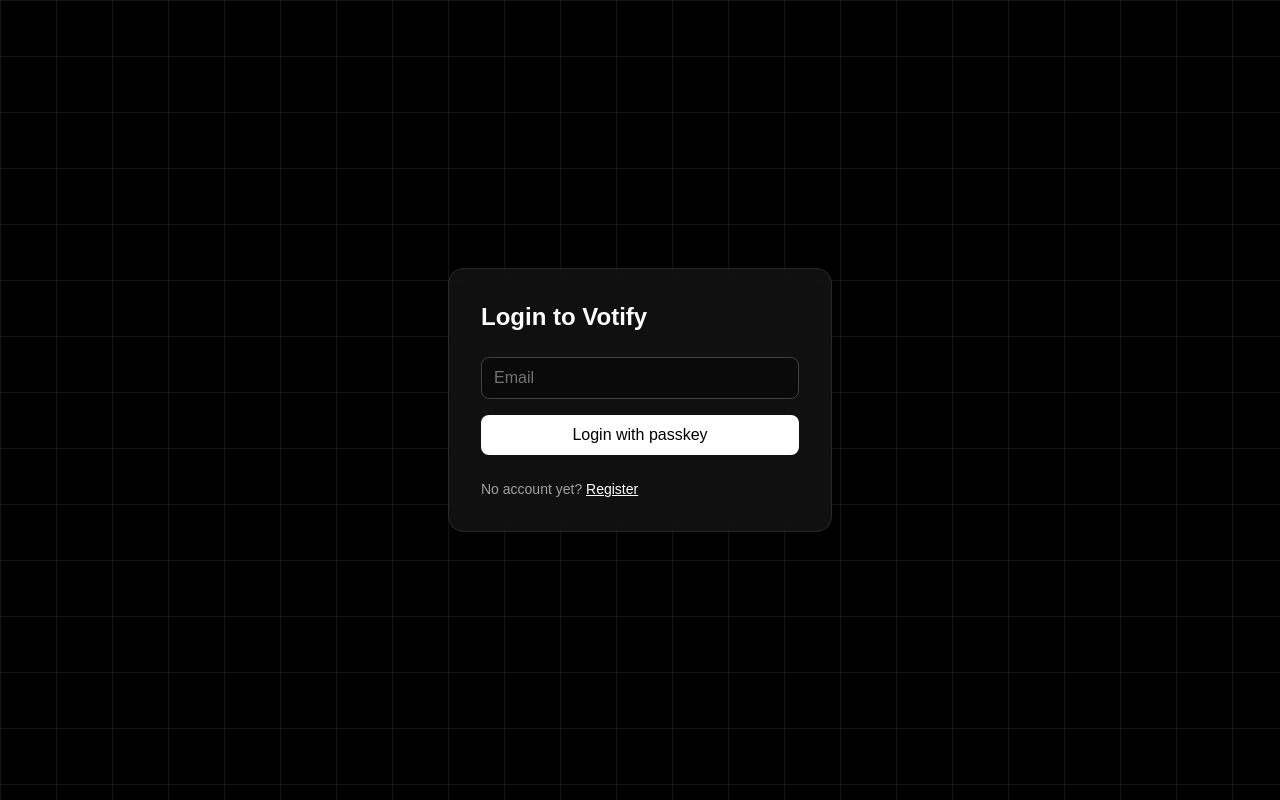
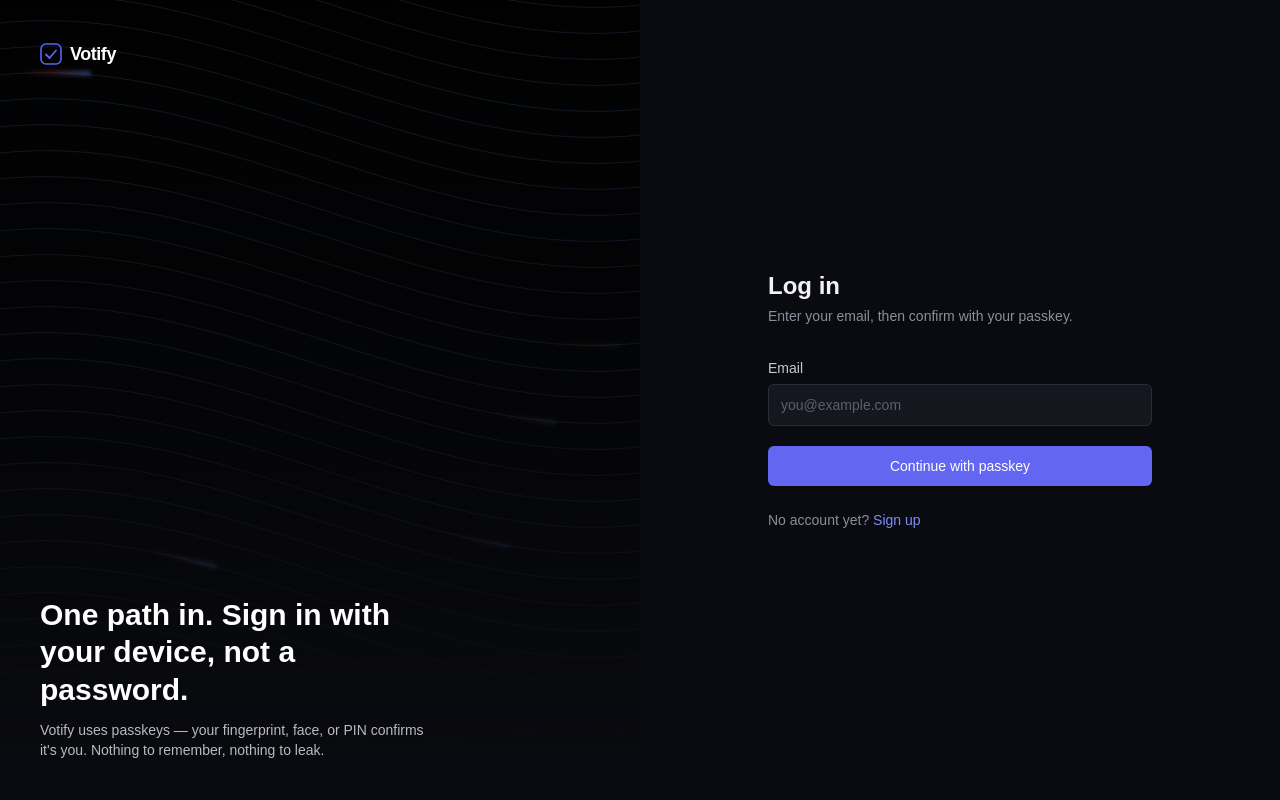
Before and after one commit to ARYAN0529/VoteFlow, a Next.js app: page /login in a window 1280 px wide. Built offline with nearby package versions, Linux system fonts and the light colour scheme.

Commit message:
dynamic background effects in login and registration pages

```diff
--- a/src/app/login/page.tsx
+++ b/src/app/login/page.tsx
@@ -1,8 +1,11 @@
 "use client";
 
-import { useState } from "react";
+import { useEffect, useRef, useState } from "react";
 import { useRouter } from "next/navigation";
+import MeteorBackground from "@/components/MeteorBackground";
 import { startAuthentication } from "@simplewebauthn/browser";
+
+
 
 export default function LoginPage() {
   const router = useRouter();
@@ -16,7 +19,6 @@
     setLoading(true);
 
     try {
-      // Step 1: ask the server for a login challenge
       const optionsRes = await fetch("/api/auth/login/options", {
         method: "POST",
         headers: { "Content-Type": "application/json" },
@@ -31,10 +33,8 @@
         return;
       }
 
-      // Step 2: triggers the OS passkey prompt to sign the challenge
       const authResponse = await startAuthentication({ optionsJSON: options });
 
-      // Step 3: send the signed response back to verify identity
       const verifyRes = await fetch("/api/auth/login/verify", {
         method: "POST",
         headers: { "Content-Type": "application/json" },
@@ -59,59 +59,81 @@
   };
 
   return (
-    <div className="relative min-h-screen overflow-hidden bg-black">
-      {/* Grid Background */}
-      <div
-        className="absolute inset-0"
-        style={{
-          backgroundColor: "#000",
-          backgroundImage: `
-            linear-gradient(rgba(255,255,255,0.08) 1px, transparent 1px),
-            linear-gradient(90deg, rgba(255,255,255,0.08) 1px, transparent 1px)
-          `,
-          backgroundSize: "56px 56px",
-        }}
-      />
+    <div className="grid min-h-screen bg-[#0A0B10] lg:grid-cols-2">
+      {/* Left — meteor lines panel, hidden on mobile */}
+      <div className="relative hidden overflow-hidden bg-black lg:block">
+        <MeteorBackground />
+        {/* Dark gradient overlay so text stays readable over the lines */}
+        <div className="pointer-events-none absolute inset-0 bg-gradient-to-t from-[#0A0B10] via-[#0A0B10]/40 to-[#0A0B10]/10" />
 
-      {/* Content */}
-      <div className="relative z-10 flex min-h-screen items-center justify-center px-4">
-        <div className="w-full max-w-sm rounded-2xl border border-white/10 bg-neutral-900/70 p-8 backdrop-blur-md">
-          <h1 className="mb-6 text-2xl font-semibold text-white">
-            Login to Votify
+        <div className="relative flex h-full flex-col justify-between p-10">
+          <div className="flex items-center gap-2">
+            <svg width="22" height="22" viewBox="0 0 22 22" fill="none">
+              <rect x="1" y="1" width="20" height="20" rx="5" stroke="#5867f2" strokeWidth="1.6" />
+              <path d="M6 11.5L9.5 15L16 7.5" stroke="#5867f2" strokeWidth="1.8" strokeLinecap="round" strokeLinejoin="round" />
+            </svg>
+            <span className="text-lg font-semibold tracking-tight text-white">Votify</span>
+          </div>
+
+          <div className="max-w-sm">
+            <h1 className="text-3xl font-semibold leading-tight text-white">
+              One path in. Sign in with your device, not a password.
             </h1>
+            <p className="mt-3 text-sm text-[#B8BAC4]">
+              Votify uses passkeys — your fingerprint, face, or PIN confirms it&apos;s you.
+              Nothing to remember, nothing to leak.
+            </p>
+          </div>
+        </div>
+      </div>
 
-          <form onSubmit={handleLogin} className="flex flex-col gap-4">
+      {/* Right — form panel */}
+      <div className="flex items-center justify-center px-4 py-16">
+        <div className="w-full max-w-sm">
+          <div className="mb-8 flex items-center gap-2 lg:hidden">
+            <svg width="20" height="20" viewBox="0 0 22 22" fill="none">
+              <rect x="1" y="1" width="20" height="20" rx="5" stroke="#6366F1" strokeWidth="1.6" />
+              <path d="M6 11.5L9.5 15L16 7.5" stroke="#6366F1" strokeWidth="1.8" strokeLinecap="round" strokeLinejoin="round" />
+            </svg>
+            <span className="text-base font-semibold tracking-tight text-[#F2F2F5]">Votify</span>
+          </div>
+
+          <h2 className="text-2xl font-semibold text-[#F2F2F5]">Log in</h2>
+          <p className="mt-1 text-sm text-[#8B8F9C]">
+            Enter your email, then confirm with your passkey.
+          </p>
+
+          <form onSubmit={handleLogin} className="mt-8 flex flex-col gap-4">
+            <div>
+              <label htmlFor="email" className="mb-1.5 block text-sm font-medium text-[#C8CAD3]">
+                Email
+              </label>
               <input
+                id="email"
                 type="email"
-              placeholder="Email"
+                placeholder="you@example.com"
                 value={email}
                 onChange={(e) => setEmail(e.target.value)}
                 required
-              className="rounded-lg border border-neutral-700 bg-neutral-950 px-3 py-2 text-white outline-none transition focus:border-blue-500 placeholder:text-neutral-500"
+                className="w-full rounded-md border border-[#2A2D36] bg-[#15171E] px-3 py-2.5 text-sm text-[#F2F2F5] outline-none transition placeholder:text-[#5C5F6B] focus:border-[#6366F1] focus:ring-1 focus:ring-[#6366F1]"
               />
+            </div>
 
-            {error && (
-              <p className="text-sm text-red-500">
-                {error}
-              </p>
-            )}
+            {error && <p className="text-sm text-red-400">{error}</p>}
 
             <button
               type="submit"
               disabled={loading}
-              className="rounded-lg bg-white px-4 py-2 font-medium text-black transition hover:bg-neutral-200 disabled:opacity-50"
+              className="mt-1 rounded-md bg-[#6366F1] px-4 py-2.5 text-sm font-medium text-white transition hover:bg-[#4F46E5] disabled:opacity-50"
             >
-              {loading ? "Verifying passkey..." : "Login with passkey"}
+              {loading ? "Verifying passkey..." : "Continue with passkey"}
             </button>
           </form>
 
-          <p className="mt-6 text-sm text-neutral-400">
+          <p className="mt-6 text-sm text-[#8B8F9C]">
             No account yet?{" "}
-            <a
-              href="/register"
-              className="font-medium text-white underline hover:text-neutral-300"
-            >
-              Register
+            <a href="/register" className="font-medium text-[#818CF8] hover:text-[#A5A8F5]">
+              Sign up
             </a>
           </p>
         </div>
--- a/src/app/register/page.tsx
+++ b/src/app/register/page.tsx
@@ -3,6 +3,7 @@
 import { useState } from "react";
 import { useRouter } from "next/navigation";
 import { startRegistration } from "@simplewebauthn/browser";
+import MeteorBackground from "@/components/MeteorBackground";
 
 export default function RegisterPage() {
   const router = useRouter();
@@ -17,7 +18,6 @@
     setLoading(true);
 
     try {
-      // Step 1: ask the server for a challenge (registration options)
       const optionsRes = await fetch("/api/auth/register/options", {
         method: "POST",
         headers: { "Content-Type": "application/json" },
@@ -32,10 +32,8 @@
         return;
       }
 
-      // Step 2: this triggers the actual OS passkey prompt
       const registrationResponse = await startRegistration({ optionsJSON: options });
 
-      // Step 3: send the signed response back to the server to verify
       const verifyRes = await fetch("/api/auth/register/verify", {
         method: "POST",
         headers: { "Content-Type": "application/json" },
@@ -60,68 +58,95 @@
   };
 
   return (
-  <div className="relative min-h-screen overflow-hidden bg-black">
-    {/* Grid Background */}
-    <div
-      className="absolute inset-0"
-      style={{
-        backgroundColor: "#000",
-        backgroundImage: `
-          linear-gradient(rgba(255,255,255,0.08) 1px, transparent 1px),
-          linear-gradient(90deg, rgba(255,255,255,0.08) 1px, transparent 1px)
-        `,
-        backgroundSize: "56px 56px",
-      }}
-    />
+    <div className="grid min-h-screen bg-[#0A0B10] lg:grid-cols-2">
+      {/* Left — meteor lines panel, matches login */}
+      <div className="relative hidden overflow-hidden bg-black lg:block">
+        <MeteorBackground />
+        <div className="pointer-events-none absolute inset-0 bg-gradient-to-t from-[#0A0B10] via-[#0A0B10]/40 to-[#0A0B10]/10" />
 
-    {/* Content */}
-    <div className="relative z-10 flex min-h-screen items-center justify-center px-4">
-      <div className="w-full max-w-sm rounded-2xl border border-white/10 bg-neutral-900/70 p-8 backdrop-blur-md">
-        <h1 className="mb-6 text-2xl font-semibold text-white">
-          Create your Votify account
+        <div className="relative flex h-full flex-col justify-between p-10">
+          <div className="flex items-center gap-2">
+            <svg width="22" height="22" viewBox="0 0 22 22" fill="none">
+              <rect x="1" y="1" width="20" height="20" rx="5" stroke="#5867f2" strokeWidth="1.6" />
+              <path d="M6 11.5L9.5 15L16 7.5" stroke="#5867f2" strokeWidth="1.8" strokeLinecap="round" strokeLinejoin="round" />
+            </svg>
+            <span className="text-lg font-semibold tracking-tight text-white">Votify</span>
+          </div>
+
+          <div className="max-w-sm">
+            <h1 className="text-3xl font-semibold leading-tight text-white">
+              A fresh start. Set up your passkey in seconds.
             </h1>
+            <p className="mt-3 text-sm text-[#B8BAC4]">
+              No password to create or forget. Your device confirms it&apos;s you,
+              every time you come back.
+            </p>
+          </div>
+        </div>
+      </div>
 
-        <form onSubmit={handleRegister} className="flex flex-col gap-4">
+      {/* Right — form panel */}
+      <div className="flex items-center justify-center px-4 py-16">
+        <div className="w-full max-w-sm">
+          <div className="mb-8 flex items-center gap-2 lg:hidden">
+            <svg width="20" height="20" viewBox="0 0 22 22" fill="none">
+              <rect x="1" y="1" width="20" height="20" rx="5" stroke="#6366F1" strokeWidth="1.6" />
+              <path d="M6 11.5L9.5 15L16 7.5" stroke="#6366F1" strokeWidth="1.8" strokeLinecap="round" strokeLinejoin="round" />
+            </svg>
+            <span className="text-base font-semibold tracking-tight text-[#F2F2F5]">Votify</span>
+          </div>
+
+          <h2 className="text-2xl font-semibold text-[#F2F2F5]">Create your account</h2>
+          <p className="mt-1 text-sm text-[#8B8F9C]">
+            Enter your details, then set up your passkey.
+          </p>
+
+          <form onSubmit={handleRegister} className="mt-8 flex flex-col gap-4">
+            <div>
+              <label htmlFor="name" className="mb-1.5 block text-sm font-medium text-[#C8CAD3]">
+                Name
+              </label>
               <input
+                id="name"
                 type="text"
-            placeholder="Name"
+                placeholder="Your name"
                 value={name}
                 onChange={(e) => setName(e.target.value)}
                 required
-            className="rounded-lg border border-neutral-700 bg-neutral-950 px-3 py-2 text-white outline-none transition focus:border-blue-500 placeholder:text-neutral-500"
+                className="w-full rounded-md border border-[#2A2D36] bg-[#15171E] px-3 py-2.5 text-sm text-[#F2F2F5] outline-none transition placeholder:text-[#5C5F6B] focus:border-[#6366F1] focus:ring-1 focus:ring-[#6366F1]"
               />
+            </div>
 
+            <div>
+              <label htmlFor="email" className="mb-1.5 block text-sm font-medium text-[#C8CAD3]">
+                Email
+              </label>
               <input
+                id="email"
                 type="email"
-            placeholder="Email"
+                placeholder="you@example.com"
                 value={email}
                 onChange={(e) => setEmail(e.target.value)}
                 required
-            className="rounded-lg border border-neutral-700 bg-neutral-950 px-3 py-2 text-white outline-none transition focus:border-blue-500 placeholder:text-neutral-500"
+                className="w-full rounded-md border border-[#2A2D36] bg-[#15171E] px-3 py-2.5 text-sm text-[#F2F2F5] outline-none transition placeholder:text-[#5C5F6B] focus:border-[#6366F1] focus:ring-1 focus:ring-[#6366F1]"
               />
+            </div>
 
-          {error && (
-            <p className="text-sm text-red-500">
-              {error}
-            </p>
-          )}
+            {error && <p className="text-sm text-red-400">{error}</p>}
 
             <button
               type="submit"
               disabled={loading}
-            className="rounded-lg bg-white px-4 py-2 font-medium text-black transition hover:bg-neutral-200 disabled:opacity-50"
+              className="mt-1 rounded-md bg-[#6366F1] px-4 py-2.5 text-sm font-medium text-white transition hover:bg-[#4F46E5] disabled:opacity-50"
             >
-            {loading ? "Setting up passkey..." : "Register with passkey"}
+              {loading ? "Setting up passkey..." : "Continue with passkey"}
             </button>
           </form>
 
-        <p className="mt-6 text-sm text-neutral-400">
+          <p className="mt-6 text-sm text-[#8B8F9C]">
             Already have an account?{" "}
-          <a
-            href="/login"
-            className="font-medium text-white underline hover:text-neutral-300"
-          >
-            Login
+            <a href="/login" className="font-medium text-[#818CF8] hover:text-[#A5A8F5]">
+              Log in
             </a>
           </p>
         </div>
--- /dev/null
+++ b/src/components/MeteorBackground.tsx
@@ -0,0 +1,120 @@
+"use client";
+
+import { useEffect, useRef } from "react";
+
+export default function MeteorBackground() {
+  const containerRef = useRef<HTMLDivElement>(null);
+  const svgRef = useRef<SVGSVGElement>(null);
+
+  useEffect(() => {
+    const container = containerRef.current;
+    const svg = svgRef.current;
+    if (!container || !svg) return;
+
+    const SPACING = 26;
+    const DROP = 90;
+    const BEND = 70;
+    const CYCLE = 10;
+    const METEOR_CHANCE = 0.3;
+
+    const build = () => {
+      const W = container.clientWidth;
+      const H = container.clientHeight;
+
+      svg.setAttribute("viewBox", `0 0 ${W} ${H}`);
+      svg.innerHTML = "";
+      container.querySelectorAll(".meteor").forEach((el) => el.remove());
+
+      const rowCount = Math.ceil((H + 400) / SPACING);
+
+      const buildPath = (offsetY: number) => {
+        const x0 = -60;
+        const x3 = W + 60;
+        const y0 = offsetY;
+        const y3 = offsetY + DROP;
+        const x1 = W * 0.32;
+        const x2 = W * 0.68;
+        const y1 = offsetY - BEND;
+        const y2 = offsetY + DROP + BEND;
+        return `M ${x0},${y0} C ${x1},${y1} ${x2},${y2} ${x3},${y3}`;
+      };
+
+      for (let i = 0; i < rowCount; i++) {
+        const offsetY = i * SPACING - 200;
+        const d = buildPath(offsetY);
+
+        const path = document.createElementNS("http://www.w3.org/2000/svg", "path");
+        path.setAttribute("d", d);
+        path.setAttribute("fill", "none");
+        path.setAttribute("stroke", "rgba(140,150,255,0.16)");
+        path.setAttribute("stroke-width", "1");
+        svg.appendChild(path);
+
+        if (Math.random() < METEOR_CHANCE) {
+          const meteor = document.createElement("div");
+          meteor.className = "meteor";
+          meteor.style.offsetPath = `path('${d}')`;
+          meteor.style.animationDuration = `${CYCLE + Math.random() * 4}s`;
+          meteor.style.animationDelay = `${-Math.random() * 20}s`;
+          container.appendChild(meteor);
+        }
+      }
+    };
+
+    build();
+
+    const resizeObserver = new ResizeObserver(() => build());
+    resizeObserver.observe(container);
+
+    return () => {
+      resizeObserver.disconnect();
+      container.querySelectorAll(".meteor").forEach((el) => el.remove());
+    };
+  }, []);
+
+  return (
+    <div ref={containerRef} className="absolute inset-0 overflow-hidden">
+      <svg ref={svgRef} className="absolute inset-0 h-full w-full" xmlns="http://www.w3.org/2000/svg" />
+      <style jsx global>{`
+        .meteor {
+          position: absolute;
+          top: 0;
+          left: 0;
+          width: 70px;
+          height: 4px;
+          border-radius: 5px;
+          filter: blur(2px);
+          opacity: 0;
+          offset-rotate: auto;
+          animation-name: meteor-travel;
+          animation-timing-function: ease-in-out;
+          animation-iteration-count: infinite;
+          background: linear-gradient(
+            90deg,
+            rgba(255, 90, 90, 0) 0%,
+            rgba(255, 90, 90, 0.35) 45%,
+            rgba(90, 150, 255, 0.85) 100%
+          );
+        }
+
+        @keyframes meteor-travel {
+          0% {
+            offset-distance: 0%;
+            opacity: 0;
+          }
+          10% {
+            opacity: 0.7;
+          }
+          55% {
+            offset-distance: 100%;
+            opacity: 0;
+          }
+          100% {
+            offset-distance: 100%;
+            opacity: 0;
+          }
+        }
+      `}</style>
+    </div>
+  );
+}
```
Lines whose indentation alone changed are shown as unchanged.
